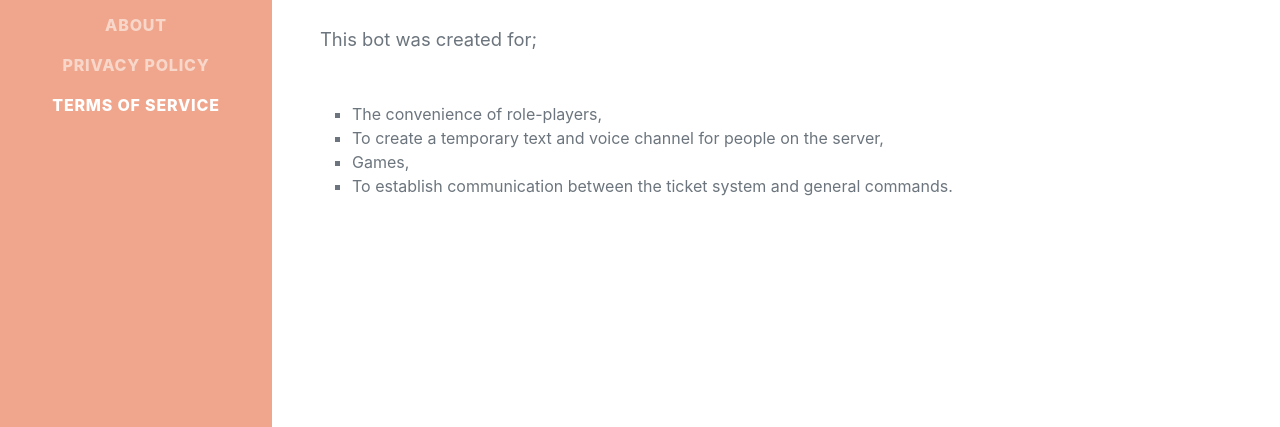
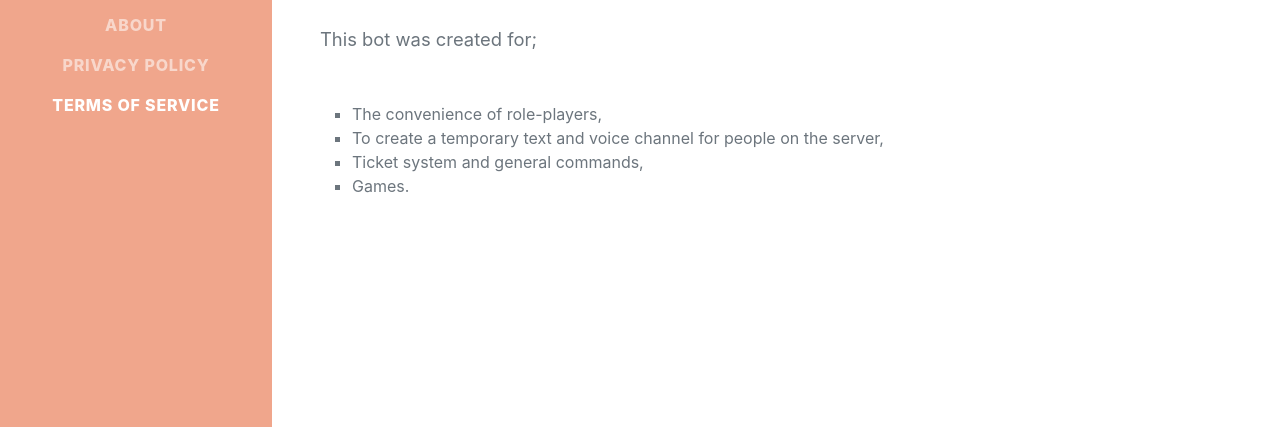
Before and after one commit to LinesinRows/Incomparable, a plain HTML site: page index.html in a window 1280 px wide. Shown: the part 370-797 px from the top of the page. Drawn offline with nearby package versions, Linux system fonts and the light colour scheme; a web font is replaced by a local one.

Commit message:
Update index.html

```diff
--- a/index.html
+++ b/index.html
@@ -50,8 +50,8 @@
                         <ul>
                             <li>The convenience of role-players, </li>
                             <li>To create a temporary text and voice channel for people on the server,</li>
-                            <li>Games,</li>
-                            <li>To establish communication between the ticket system and general commands.</li>
+                            <li>Ticket system and general commands,</li>
+                            <li>Games.</li>
                          </ul>
                         </p>
                     <!--
```
